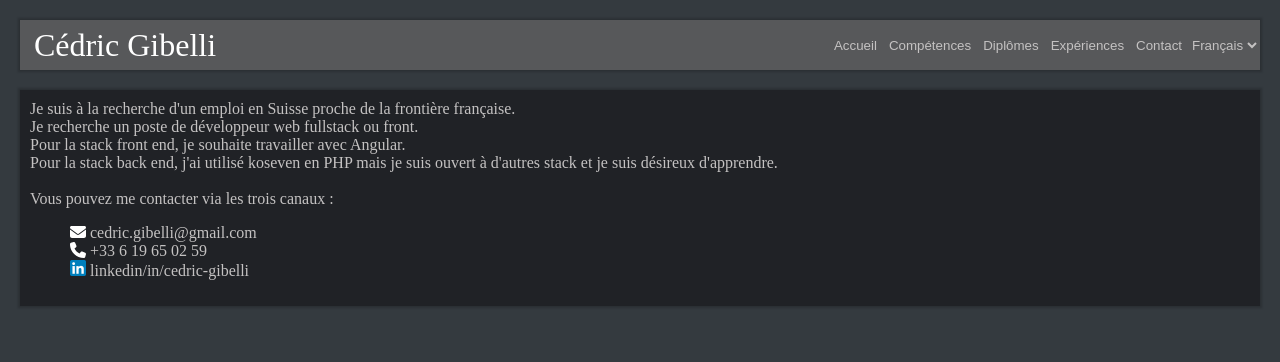
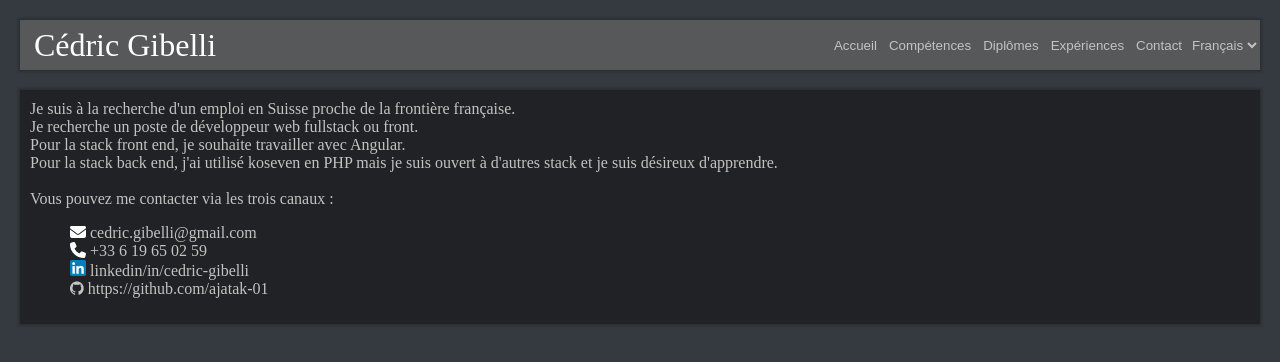
Before and after one commit to ajatak-01/webSite, an Angular app: page / in a window 1280 px wide. Both pictures are taken after a click on the button "Contact". Shown: the top 362 px of the page. Built offline with nearby package versions, Linux system fonts and the light colour scheme.

Commit message:
ajout github logo

```diff
--- a/src/app/contact/contact.component.html
+++ b/src/app/contact/contact.component.html
@@ -15,5 +15,6 @@
         <li><fa-icon class="icon-color" [icon]="faEnvelope"></fa-icon> {{'cedric.gibelli@gmail.com'}} </li>
         <li><fa-icon class="icon-color" [icon]="faPhone"></fa-icon> +33 6 19 65 02 59</li>
         <li><img class="linkedin-pic" src="assets/LinkedIn.png"/>  linkedin/in/cedric-gibelli</li>
+        <li><i class="fa fa-github"></i>  https://github.com/ajatak-01</li>
     </ul>
 </div>
--- a/src/index.html
+++ b/src/index.html
@@ -6,6 +6,7 @@
   <base href="/">
   <meta name="viewport" content="width=device-width, initial-scale=1">
   <link rel="icon" type="image/x-icon" href="favicon.ico">
+  <link rel="stylesheet" href="https://cdnjs.cloudflare.com/ajax/libs/font-awesome/4.7.0/css/font-awesome.min.css">
 </head>
 <body>
   <app-root></app-root>
```
Also changed, not shown: public/assets/github-2.webp (added), public/assets/github.png (added).
